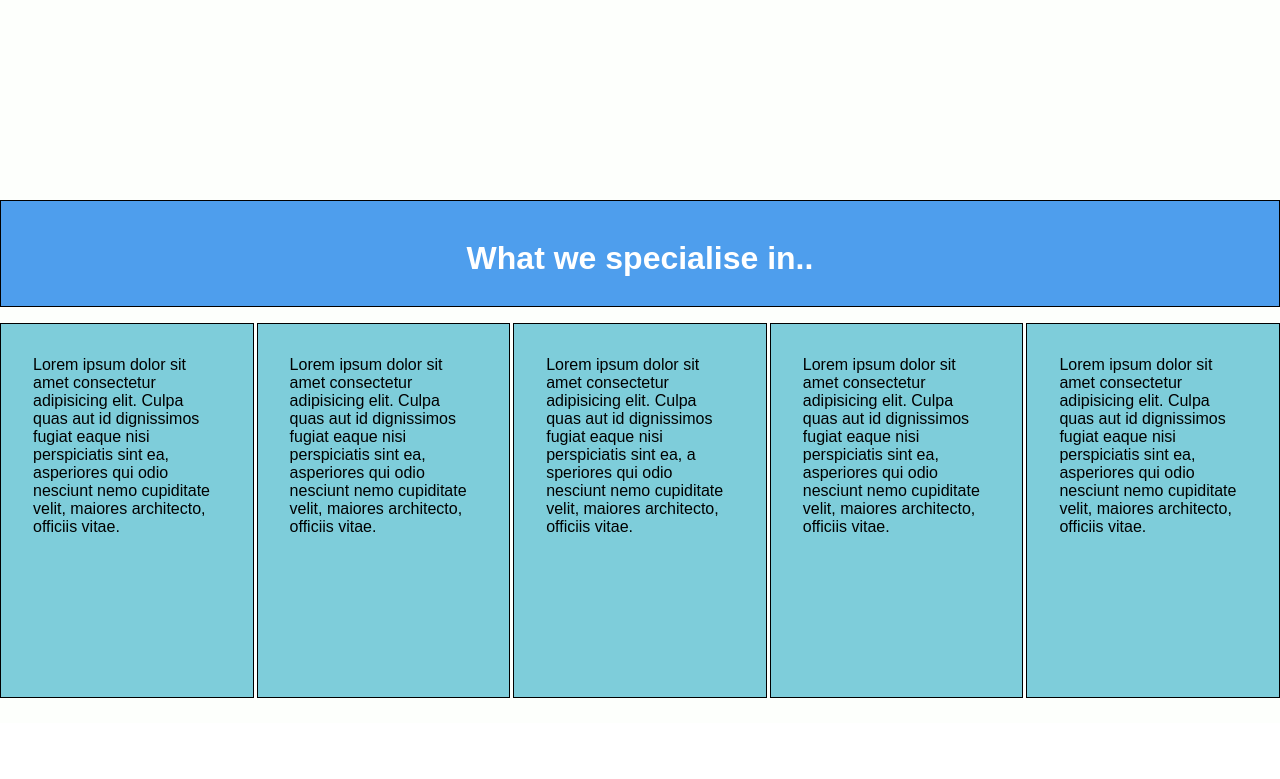
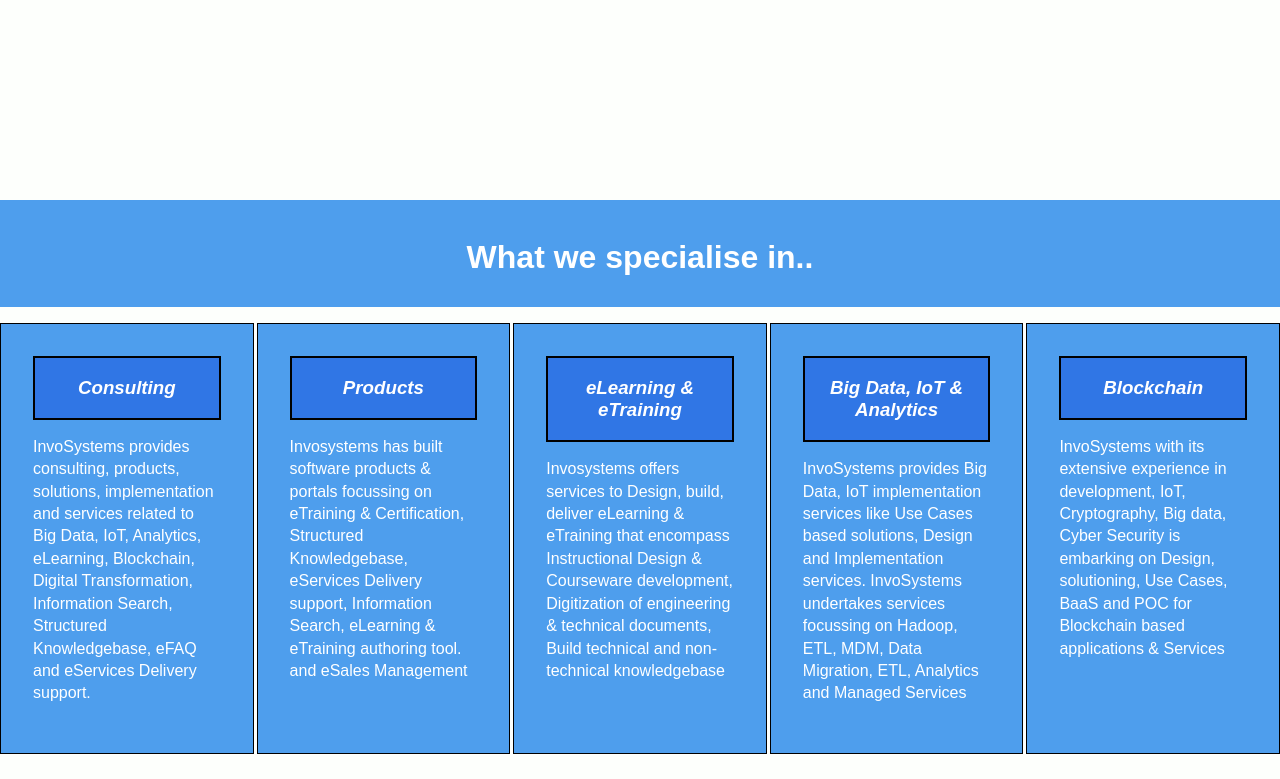
Before and after one commit to thenosewizard/InvoSystemsWebsite, a Flask app: page / in a window 1280 px wide. Shown: the part 410-1189 px from the top of the page. Before the commit the page ends 1108 px from the top, so only its background shows below. Run offline with Flask 2, Linux system fonts and the light colour scheme.

Commit message:
Added content in homepage

```diff
--- a/static/main.css
+++ b/static/main.css
@@ -71,8 +71,11 @@ body {
 }
 
 .grid > div {
-    background-color: #59bfd1c4;
+    background-color: #4E9EED;
     padding: 2em;
+    color: #ffffff;
+    line-height: 1.4em;
+    text-align: left;
     border: 1px solid black;
     margin-bottom: 10%;
 }
@@ -85,9 +88,21 @@ body {
     text-align: center;
     color: #ffffff;
     line-height: 50%;
+    border: none;
 }
 
+.grid .inner-grid {
+    display: grid;
+    grid-gap: 3px;
+    background-color: #1a59e091;
+    border: 2px solid black;
+}
 
+/* For the things invosystems specilises in (TITLES) */
+.home-titles {
+    text-align: center;
+    font-style: italic;
+}
 
 /* For the footer to be positioned at the bottom*/
 #main-footer {
--- a/templates/home.html
+++ b/templates/home.html
@@ -16,33 +16,49 @@
 
             <!--Content for it-->
             <div>
-                Lorem ipsum dolor sit amet consectetur adipisicing elit. Culpa quas aut id dignissimos
-                fugiat eaque nisi perspiciatis sint ea, asperiores qui odio nesciunt nemo cupiditate
-                velit, maiores architecto, officiis vitae.
+                <div class="inner-grid">
+                    <h3 class="home-titles">Consulting</h3>
+                </div>
+                <p>InvoSystems provides consulting, products, solutions, implementation and services
+                related to Big Data, IoT, Analytics, eLearning, Blockchain, Digital Transformation,
+                Information Search, Structured Knowledgebase, eFAQ and eServices Delivery support.</p>
             </div>
+
             <div>
-                Lorem ipsum dolor sit amet consectetur adipisicing elit.
-                Culpa quas aut id dignissimos fugiat eaque nisi perspiciatis
-                sint ea, asperiores qui odio nesciunt nemo cupiditate velit, maiores architecto,
-                 officiis vitae.
+                <div class="inner-grid">
+                    <h3 class="home-titles">Products</h3>
+                </div>
+                <p>Invosystems has built software products & portals focussing on eTraining & Certification, Structured Knowledgebase,
+                eServices Delivery support, Information Search, eLearning & eTraining authoring tool. and eSales Management</p>
             </div>
+
             <div>
-                Lorem ipsum dolor sit amet consectetur adipisicing elit.
-                Culpa quas aut id dignissimos fugiat eaque nisi perspiciatis sint ea, a
-                speriores qui odio nesciunt nemo cupiditate velit, maiores architecto, officiis vitae.
+                <div class="inner-grid">
+                    <h3 class="home-titles">eLearning & eTraining</h3>
+                </div>
+                <p>Invosystems offers services to Design, build, deliver eLearning & eTraining that encompass
+                Instructional Design & Courseware development, Digitization of engineering & technical documents,
+                Build technical and non-technical knowledgebase</p>
             </div>
+
             <div>
-                Lorem ipsum dolor sit amet consectetur adipisicing elit.
-                Culpa quas aut id dignissimos fugiat eaque nisi perspiciatis
-                sint ea, asperiores qui odio nesciunt nemo cupiditate velit,
-                maiores architecto, officiis vitae.
+                <div class="inner-grid">
+                    <h3 class="home-titles">Big Data, IoT & Analytics</h3>
+                </div>
+                <p>InvoSystems provides Big Data, IoT implementation services like Use Cases based solutions,
+                Design and Implementation services. InvoSystems undertakes services focussing on  Hadoop,
+                ETL, MDM, Data Migration, ETL, Analytics and Managed Services</p>
             </div>
+
             <div>
-                Lorem ipsum dolor sit amet consectetur adipisicing elit.
-                Culpa quas aut id dignissimos fugiat eaque nisi perspiciatis sint ea,
-                asperiores qui odio nesciunt nemo cupiditate velit, maiores architecto,
-                officiis vitae.
+                <div class="inner-grid">
+                    <h3 class="home-titles">Blockchain</h3>
+                </div>
+                <p>InvoSystems with its extensive experience in development, IoT,
+                Cryptography, Big data, Cyber Security is embarking on Design,
+                solutioning, Use Cases, BaaS and POC for Blockchain based applications & Services</p>
             </div>
+
         </div>
 
 {%endblock content%}
```
